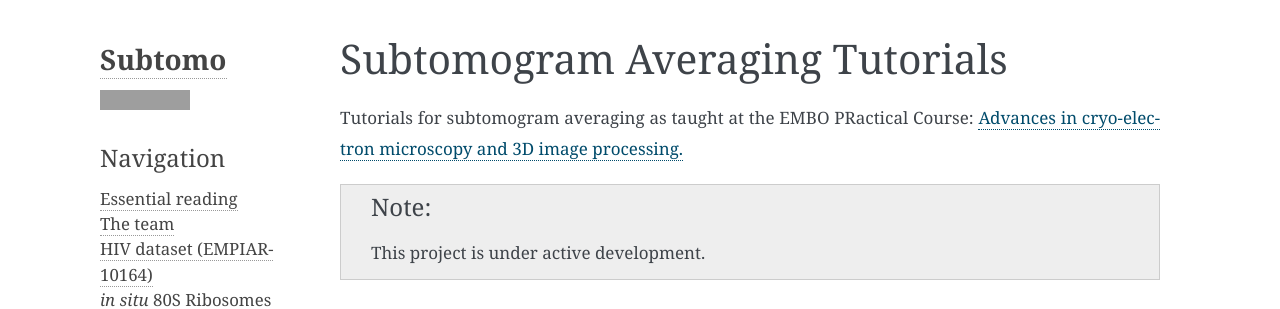
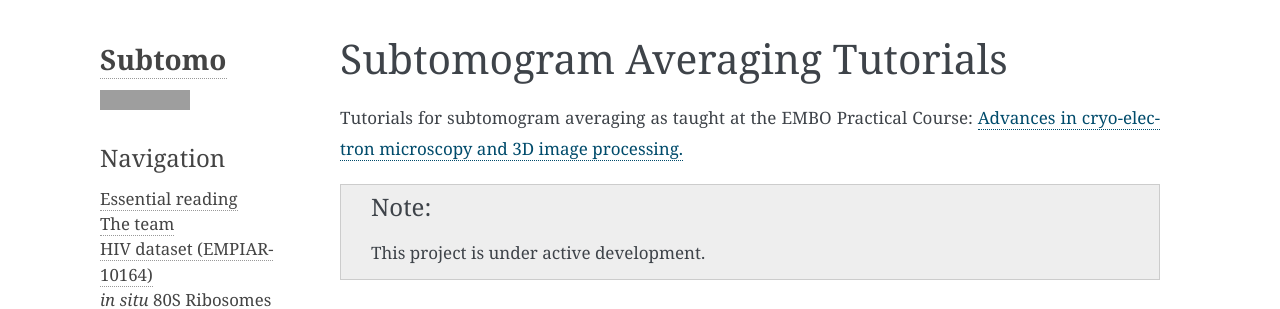
Before and after one commit to sagarbiophysics/Subtomo-tutorials, a Sphinx documentation site: the page built from source/index.rst, in a window 1280 px wide, cut to the strip 0-309 px from the top of the page. Built offline with Sphinx 7.4.7, drawn with Linux system fonts in a browser that asks for light colours; grey boxes are pictures that could not be loaded.

```diff
--- a/source/index.rst
+++ b/source/index.rst
@@ -2,7 +2,7 @@ Subtomogram Averaging Tutorials
 ===================================
 
 .. Documentation for methods used in `Multishot tomography <https://www.biorxiv.org/content/10.1101/2022.04.10.487763v1>`_
-Tutorials for subtomogram averaging as taught at the EMBO PRactical Course: `Advances in cryo-electron microscopy and 3D image processing. <https://www.embl.org/about/info/course-and-conference-office/events/cry22-01/>`_
+Tutorials for subtomogram averaging as taught at the EMBO Practical Course: `Advances in cryo-electron microscopy and 3D image processing. <https://www.embl.org/about/info/course-and-conference-office/events/cry22-01/>`_
 
 
 .. note::
```
